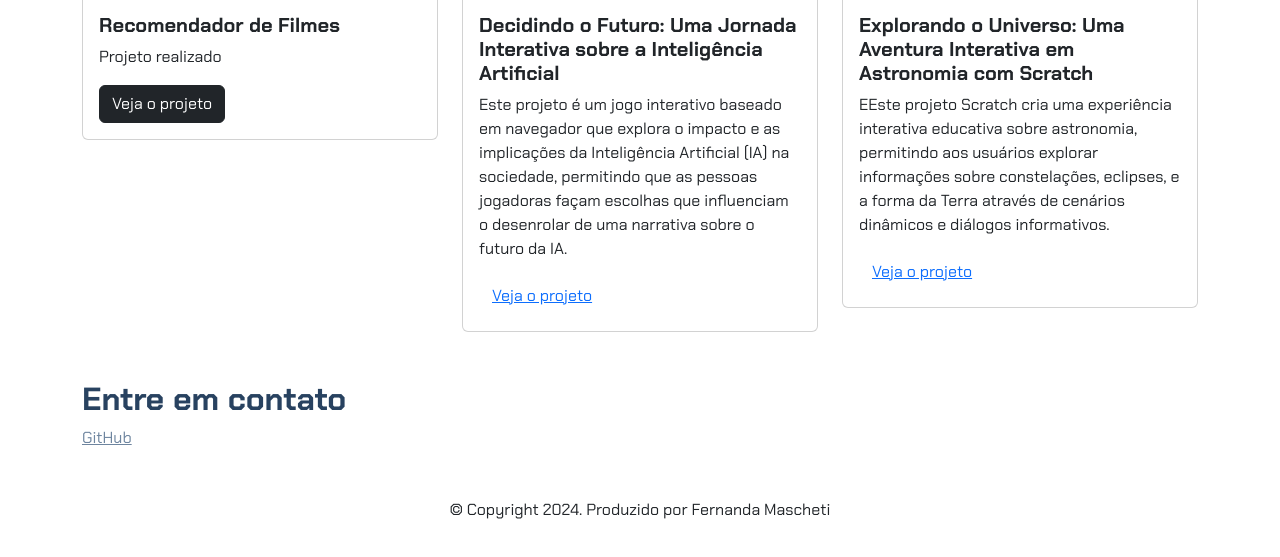
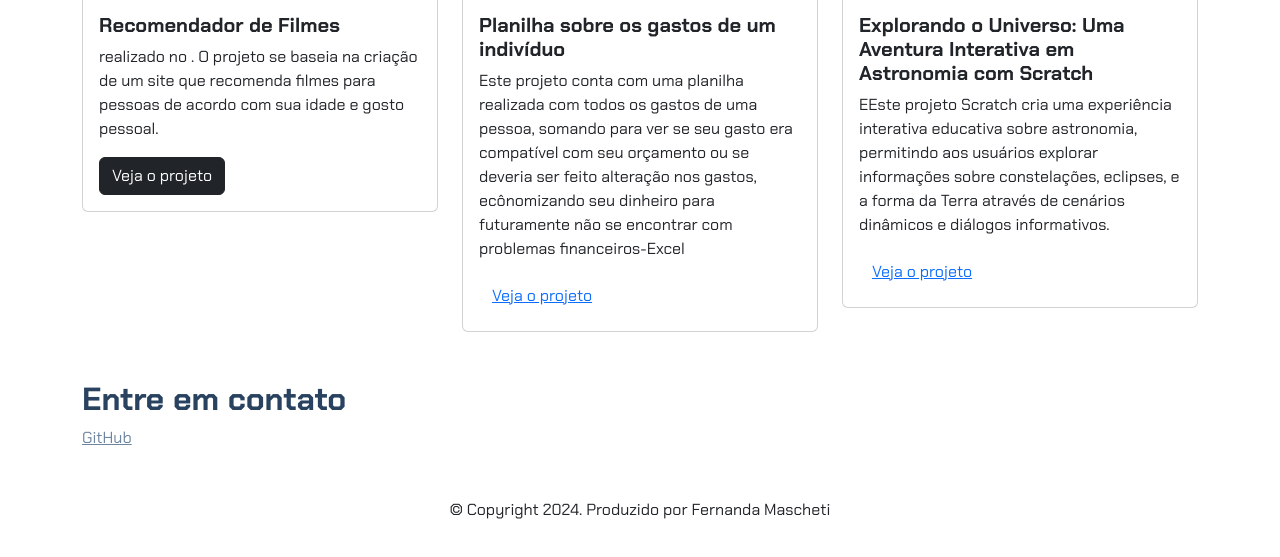
Before and after one commit to nickcsw/curr-culo, a plain HTML site: page index.html in a window 1280 px wide. Shown: the part 393-950 px from the top of the page. Drawn offline with nearby package versions, Linux system fonts and the light colour scheme.

Commit message:
atualizacao

```diff
--- a/index.html
+++ b/index.html
@@ -37,7 +37,7 @@
                     <img src="img/projeto-1.png" class="card-img-top" alt="Imagem do projeto de biblioteca virtual">
                     <div class="card-body">
                         <h5 class="card-title">Recomendador de Filmes</h5>
-                        <p class="card-text">Projeto realizado
+                        <p class="card-text"> realizado no          . O projeto se baseia na criação de um site que recomenda filmes para pessoas de acordo com sua idade e gosto pessoal.
                         </p>
                         <button type="button" class="btn btn-dark" data-bs-toggle="modal" data-bs-target="#modal1">Veja
                             o projeto</button>
@@ -49,12 +49,8 @@
                 <div class="card">
                     <img src="img/projeto-2.png" class="card-img-top" alt="Imagem do projeto de biblioteca virtual">
                     <div class="card-body">
-                        <h5 class="card-title">Decidindo o Futuro: Uma Jornada Interativa sobre a Inteligência
-                            Artificial</h5>
-                        <p class="card-text">Este projeto é um jogo interativo baseado em navegador que explora o
-                            impacto e as implicações da Inteligência Artificial (IA) na sociedade, permitindo que as
-                            pessoas jogadoras façam escolhas que influenciam o desenrolar de uma narrativa sobre o
-                            futuro da IA.</p>
+                        <h5 class="card-title">Planilha sobre os gastos de um indivíduo</h5>
+                        <p class="card-text">Este projeto conta com uma planilha realizada com todos os gastos de uma pessoa, somando para ver se seu gasto era compatível com seu orçamento ou se deveria ser feito alteração nos gastos, ecônomizando seu dinheiro para futuramente não se encontrar com problemas financeiros-Excel </p>
                         <button type="button" class="btn btn-link" data-bs-toggle="modal" data-bs-target="#modal2">Veja
                             o projeto</button>
                     </div>
```
